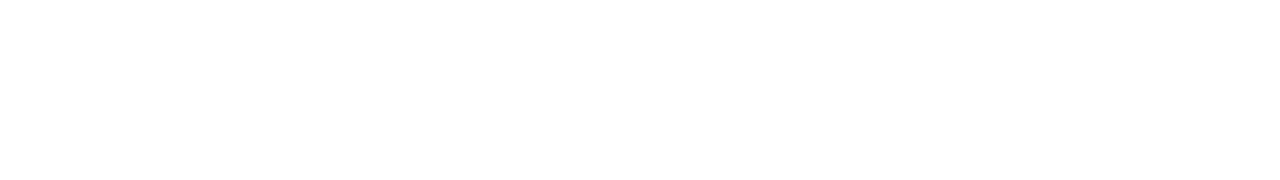
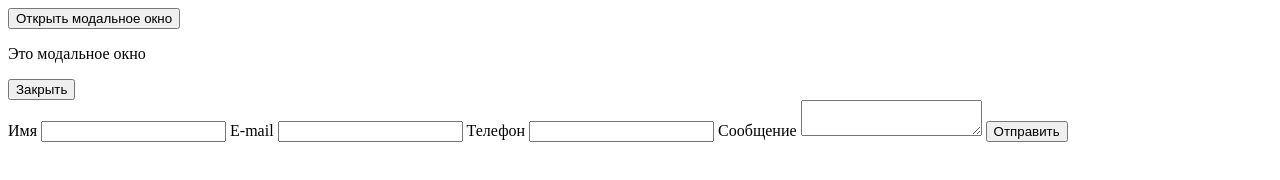
Before and after one commit to nxqutcq/itprofit-test-task, a website: page src/index.html in a window 1280 px wide. Drawn offline with Linux system fonts and the light colour scheme.

Commit message:
feat: add index html

```diff
--- a/src/index.html
+++ b/src/index.html
@@ -1,11 +1,34 @@
 <!DOCTYPE html>
 <html lang="en">
-<head>
-    <meta charset="UTF-8">
-    <meta name="viewport" content="width=device-width, initial-scale=1.0">
-    <title>Document</title>
-</head>
-<body>
+  <head>
+    <meta charset="UTF-8" />
+    <meta name="viewport" content="width=device-width, initial-scale=1.0" />
+    <title>Test Task</title>
+  </head>
+  <body>
+    <button id="openModal">Открыть модальное окно</button>
+    <div id="modal" class="modal">
+      <div class="modal-content">
+        <p>Это модальное окно</p>
+        <button id="closeModal">Закрыть</button>
+      </div>
+    </div>
+    <div id="app">
+      <form id="contactForm">
+        <label for="name">Имя</label>
+        <input type="text" id="name" name="name" required />
 
-</body>
+        <label for="email">E-mail</label>
+        <input type="email" id="email" name="email" required />
+
+        <label for="phone">Телефон</label>
+        <input type="text" id="phone" name="phone" required />
+
+        <label for="message">Сообщение</label>
+        <textarea id="message" name="message" required></textarea>
+
+        <button type="submit">Отправить</button>
+      </form>
+    </div>
+  </body>
 </html>
```
